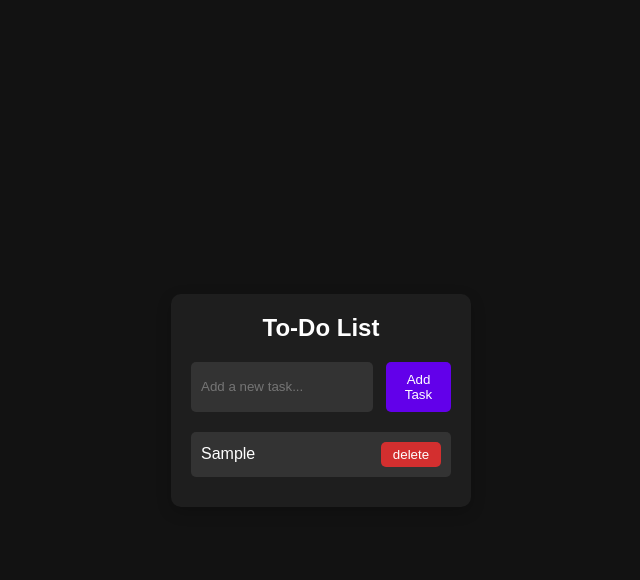
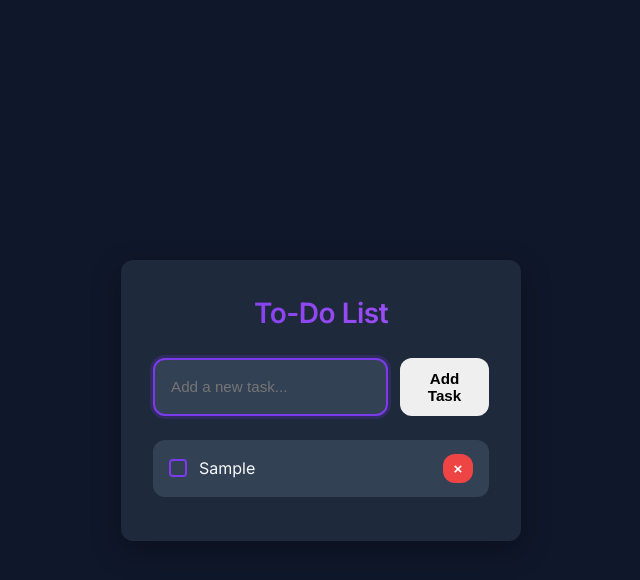
Before and after one commit to SouCoder9/JavaScript, a plain HTML site: page DarkTodoListWthLocalStorage/index.html in a window 1280 px wide. Both pictures are taken after typing "Sample" into the empty fields and a click on the button "Add Task". Shown: the whole page, without its empty margins (319-959 px from the left). Drawn offline with Linux system fonts and the light colour scheme.

Commit message:
modification

```diff
--- a/DarkTodoListWthLocalStorage/index.html
+++ b/DarkTodoListWthLocalStorage/index.html
@@ -5,6 +5,7 @@
     <meta name="viewport" content="width=device-width, initial-scale=1.0" />
     <title>Dark Mode To-Do List</title>
     <link rel="stylesheet" href="styles.css" />
+    <link href="https://fonts.googleapis.com/css2?family=Inter:wght@400;500;600&display=swap" rel="stylesheet">
   </head>
   <body>
     <div class="container">
--- a/DarkTodoListWthLocalStorage/scripts.js
+++ b/DarkTodoListWthLocalStorage/scripts.js
@@ -3,46 +3,111 @@ document.addEventListener("DOMContentLoaded", () => {
   const addTaskButton = document.getElementById("add-task-btn");
   const todoList = document.getElementById("todo-list");
 
+  // Load tasks from localStorage or initialize empty array
   let tasks = JSON.parse(localStorage.getItem("tasks")) || [];
 
-  tasks.forEach((task) => renderTask(task));
+  // Render existing tasks
+  renderAllTasks();
 
-  addTaskButton.addEventListener("click", () => {
+  // Add task on button click
+  addTaskButton.addEventListener("click", addTask);
+
+  // Add task on Enter key press
+  todoInput.addEventListener("keypress", (e) => {
+    if (e.key === "Enter") addTask();
+  });
+
+  function addTask() {
     const taskText = todoInput.value.trim();
-    if (taskText === "") return;
+    if (taskText === "") {
+      // Add visual feedback for empty input
+      todoInput.style.borderColor = "var(--danger)";
+      setTimeout(() => {
+        todoInput.style.borderColor = "transparent";
+      }, 1000);
+      return;
+    }
 
     const newTask = {
       id: Date.now(),
       text: taskText,
       completed: false,
+      createdAt: new Date().toISOString()
     };
+
     tasks.push(newTask);
     saveTasks();
     renderTask(newTask);
-    todoInput.value = ""; //clear input
-    console.log(tasks);
+    todoInput.value = "";
+    todoInput.focus();
+  }
+
+  function renderAllTasks() {
+    // Clear the list first
+    todoList.innerHTML = tasks.length === 0
+      ? '<div class="empty-state">No tasks yet. Add one above!</div>'
+      : '';
+
+    // Sort tasks: incomplete first, then by creation time
+    tasks.sort((a, b) => {
+      if (a.completed === b.completed) {
+        return new Date(a.createdAt) - new Date(b.createdAt);
+      }
+      return a.completed ? 1 : -1;
     });
 
+    tasks.forEach(renderTask);
+  }
+
   function renderTask(task) {
+    if (todoList.querySelector('.empty-state')) {
+      todoList.innerHTML = '';
+    }
+
     const li = document.createElement("li");
     li.setAttribute("data-id", task.id);
+
+    // Add completed class if task is completed
     if (task.completed) li.classList.add("completed");
+
     li.innerHTML = `
-    <span>${task.text}</span>
-    <button>delete</button>
+      <div class="checkbox-container">
+        <div class="checkbox-custom ${task.completed ? 'checked' : ''}"></div>
+      </div>
+      <div class="task-text">${task.text}</div>
+      <div class="task-actions">
+        <button class="delete">×</button>
+      </div>
     `;
-    li.addEventListener("click", (e) => {
-      if (e.target.tagName === "BUTTON") return;
+
+    // Toggle completion status when clicking the task or checkbox
+    const checkbox = li.querySelector('.checkbox-custom');
+    const taskText = li.querySelector('.task-text');
+
+    [checkbox, taskText].forEach(element => {
+      element.addEventListener("click", () => {
         task.completed = !task.completed;
         li.classList.toggle("completed");
+        checkbox.classList.toggle("checked");
         saveTasks();
+        // Re-sort tasks after completion change
+        renderAllTasks();
+      });
     });
 
-    li.querySelector("button").addEventListener("click", (e) => {
-      e.stopPropagation(); //prevent toggle from firing
-      tasks = tasks.filter((t) => t.id === task.id);
+    // Delete task
+    li.querySelector(".delete").addEventListener("click", (e) => {
+      e.stopPropagation();
+      tasks = tasks.filter((t) => t.id !== task.id);
+      li.style.transform = "translateX(100%)";
+      li.style.opacity = "0";
+      setTimeout(() => {
         li.remove();
+        if (tasks.length === 0) {
+          todoList.innerHTML = '<div class="empty-state">No tasks yet. Add one above!</div>';
+        }
         saveTasks();
+      }, 300);
     });
 
     todoList.appendChild(li);
--- a/DarkTodoListWthLocalStorage/styles.css
+++ b/DarkTodoListWthLocalStorage/styles.css
@@ -1,94 +1,215 @@
-/* styles.css */
+/* Modernized styles.css */
 * {
   margin: 0;
   padding: 0;
   box-sizing: border-box;
 }
 
+:root {
+  --primary: #7c3aed;
+  --primary-hover: #6d28d9;
+  --danger: #ef4444;
+  --danger-hover: #dc2626;
+  --bg-dark: #0f172a;
+  --bg-card: #1e293b;
+  --bg-input: #334155;
+  --text-light: #f8fafc;
+  --text-dimmed: #94a3b8;
+  --border-radius: 12px;
+  --transition: all 0.3s cubic-bezier(0.4, 0, 0.2, 1);
+}
+
 body {
-  font-family: Arial, sans-serif;
-  background-color: #121212;
-  color: #ffffff;
+  font-family: 'Inter', -apple-system, BlinkMacSystemFont, sans-serif;
+  background-color: var(--bg-dark);
+  color: var(--text-light);
   display: flex;
   justify-content: center;
   align-items: center;
-  height: 100vh;
+  min-height: 100vh;
+  padding: 20px;
+  line-height: 1.5;
 }
 
 .container {
-  background-color: #1e1e1e;
-  padding: 20px;
-  border-radius: 10px;
-  width: 300px;
-  box-shadow: 0 5px 15px rgba(0, 0, 0, 0.2);
+  background-color: var(--bg-card);
+  padding: 2rem;
+  border-radius: var(--border-radius);
+  width: 100%;
+  max-width: 400px;
+  box-shadow: 0 10px 30px rgba(0, 0, 0, 0.3);
+  transform: translateY(0);
+  transition: var(--transition);
+}
+
+.container:hover {
+  box-shadow: 0 15px 35px rgba(0, 0, 0, 0.4);
 }
 
 h1 {
   text-align: center;
-  margin-bottom: 20px;
-  font-size: 24px;
+  margin-bottom: 1.5rem;
+  font-size: 1.75rem;
+  font-weight: 600;
+  background: linear-gradient(90deg, #7c3aed, #a855f7);
+  -webkit-background-clip: text;
+  background-clip: text;
+  color: transparent;
+  letter-spacing: -0.5px;
 }
 
 .input-container {
   display: flex;
-  justify-content: space-between;
-  margin-bottom: 20px;
+  gap: 12px;
+  margin-bottom: 1.5rem;
 }
 
 input[type="text"] {
-  width: 70%;
-  padding: 10px;
-  background-color: #333333;
-  border: none;
-  border-radius: 5px;
-  color: #fff;
+  flex: 1;
+  padding: 12px 16px;
+  background-color: var(--bg-input);
+  border: 2px solid transparent;
+  border-radius: var(--border-radius);
+  color: var(--text-light);
+  font-size: 0.95rem;
   outline: none;
+  transition: var(--transition);
+}
+
+input[type="text"]:focus {
+  border-color: var(--primary);
+  box-shadow: 0 0 0 3px rgba(124, 58, 237, 0.2);
 }
 
 button {
-  width: 25%;
-  padding: 10px;
-  background-color: #6200ea;
+  padding: 12px 16px;
   border: none;
-  border-radius: 5px;
-  color: #fff;
+  border-radius: var(--border-radius);
+  font-weight: 600;
   cursor: pointer;
-  transition: background-color 0.3s;
+  transition: var(--transition);
+  font-size: 0.95rem;
 }
 
-button:hover {
-  background-color: #3700b3;
+button.primary {
+  background-color: var(--primary);
+  color: white;
+}
+
+button.primary:hover {
+  background-color: var(--primary-hover);
+  transform: translateY(-2px);
 }
 
 ul {
   list-style-type: none;
   padding: 0;
+  margin-top: 1.5rem;
 }
 
 li {
-  background-color: #333333;
-  padding: 10px;
-  margin-bottom: 10px;
-  border-radius: 5px;
+  background-color: var(--bg-input);
+  padding: 14px 16px;
+  margin-bottom: 12px;
+  border-radius: var(--border-radius);
   display: flex;
   justify-content: space-between;
   align-items: center;
+  transition: var(--transition);
+  animation: fadeIn 0.3s ease-out;
 }
 
-li.completed {
+@keyframes fadeIn {
+  from {
+    opacity: 0;
+    transform: translateY(10px);
+  }
+  to {
+    opacity: 1;
+    transform: translateY(0);
+  }
+}
+
+li:hover {
+  transform: translateX(5px);
+}
+
+li .task-text {
+  flex: 1;
+  margin-right: 12px;
+  word-break: break-word;
+}
+
+li.completed .task-text {
   text-decoration: line-through;
-  opacity: 0.7;
+  color: var(--text-dimmed);
+}
+
+li .task-actions {
+  display: flex;
+  gap: 8px;
 }
 
 li button {
-  background-color: #d32f2f;
-  border: none;
-  padding: 5px;
-  color: white;
-  border-radius: 5px;
-  cursor: pointer;
+  padding: 6px 10px;
+  min-width: 30px;
+  display: flex;
+  align-items: center;
+  justify-content: center;
 }
 
-li button:hover {
-  background-color: #b71c1c;
+li button.delete {
+  background-color: var(--danger);
+  color: white;
 }
+
+li button.delete:hover {
+  background-color: var(--danger-hover);
+  transform: scale(1.05);
+}
+
+.checkbox-container {
+  display: flex;
+  align-items: center;
+  margin-right: 12px;
+}
+
+.checkbox-custom {
+  width: 18px;
+  height: 18px;
+  border: 2px solid var(--primary);
+  border-radius: 4px;
+  cursor: pointer;
+  display: flex;
+  align-items: center;
+  justify-content: center;
+  transition: var(--transition);
+}
+
+.checkbox-custom.checked {
+  background-color: var(--primary);
+}
+
+.checkbox-custom.checked::after {
+  content: "✓";
+  color: white;
+  font-size: 12px;
+}
+
+.empty-state {
+  text-align: center;
+  color: var(--text-dimmed);
+  padding: 2rem 0;
+  font-size: 0.95rem;
+}
+
+/* Responsive adjustments */
+@media (max-width: 480px) {
+  .container {
+    padding: 1.5rem;
+  }
+
+  h1 {
+    font-size: 1.5rem;
+  }
+}
```
Lines whose indentation alone changed are shown as unchanged.
